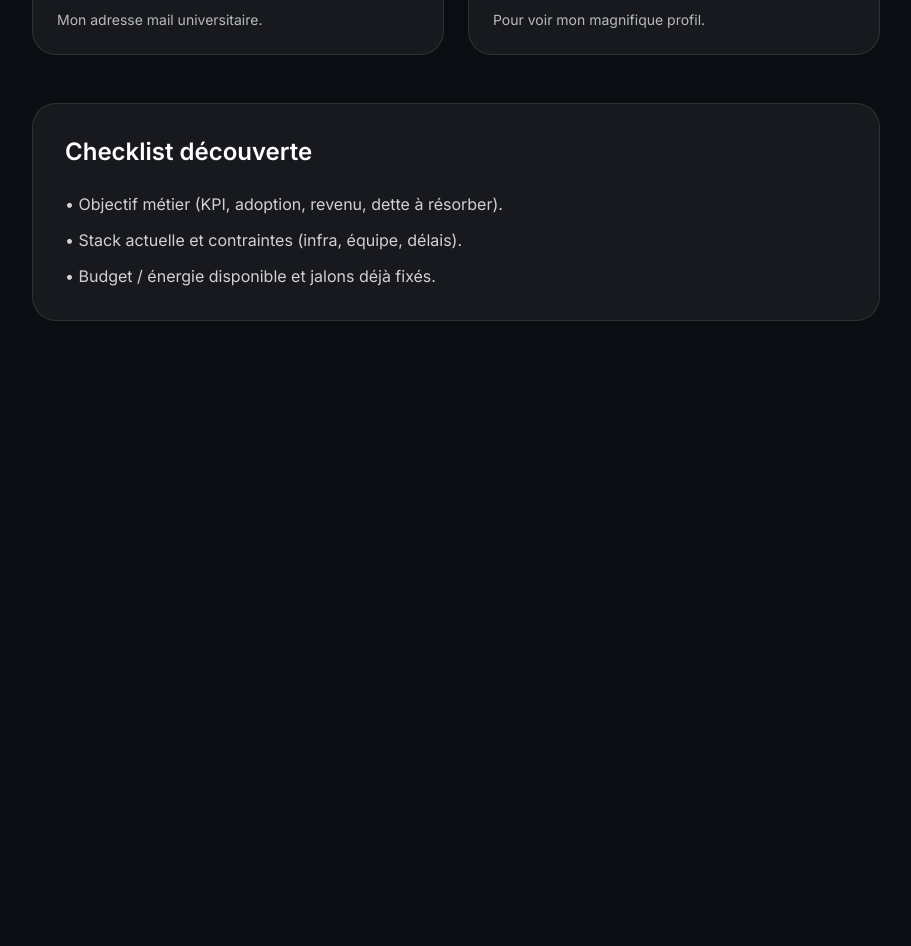
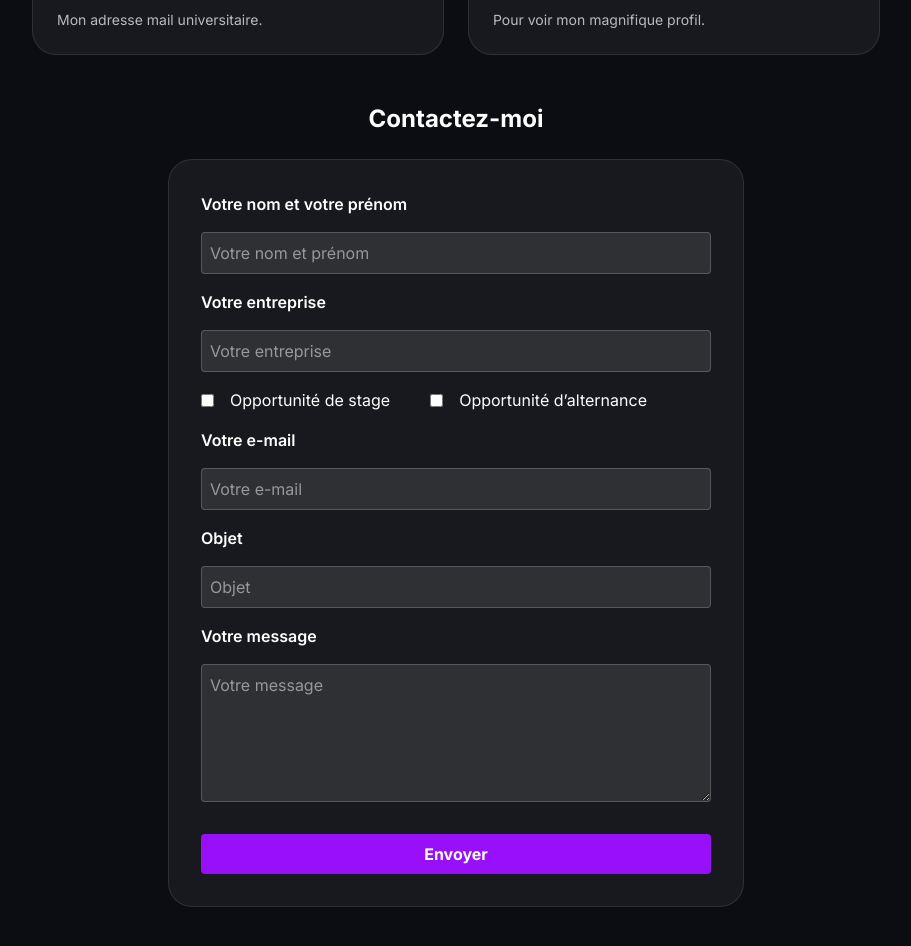
Before and after one commit to MathisFPN/MathisFPN.github.io, a Next.js app: page /contact in a window 1280 px wide. Shown: the part 380-1326 px from the top of the page, without its empty margins (184-1095 px from the left). Before the commit the page ends 800 px from the top, so only its background shows below. Built offline with nearby package versions, Linux system fonts and the light colour scheme.

Commit message:
feat: Add contact form and nodemailer integration for form submissions

```diff
--- a/package.json
+++ b/package.json
@@ -12,6 +12,7 @@
     "framer-motion": "^12.23.22",
     "lucide-react": "^0.544.0",
     "next": "15.5.4",
+    "nodemailer": "^7.0.11",
     "react": "19.1.0",
     "react-dom": "19.1.0"
   },
--- /dev/null
+++ b/src/app/api/contact/route.ts
@@ -0,0 +1,29 @@
+import { NextRequest, NextResponse } from 'next/server';
+import nodemailer from 'nodemailer';
+
+export async function POST(req: NextRequest) {
+  try {
+    const data = await req.json();
+    const { name, company, stage, alternance, email, subject, message } = data;
+
+
+    // Use sendmail transport (like PHP mail())
+    const transporter = nodemailer.createTransport({
+      sendmail: true,
+      newline: 'unix',
+      path: '/usr/sbin/sendmail',
+    });
+
+    const mailOptions = {
+      from: email,
+      to: 'mathis.frappin@etu.univ-smb.fr',
+      subject: `[Contact Portfolio] ${subject}`,
+      text: `Nom: ${name}\nEntreprise: ${company}\nStage: ${stage ? 'Oui' : 'Non'}\nAlternance: ${alternance ? 'Oui' : 'Non'}\nEmail: ${email}\n\nMessage:\n${message}`,
+    };
+
+    await transporter.sendMail(mailOptions);
+    return NextResponse.json({ success: true });
+  } catch (error) {
+    return NextResponse.json({ success: false, error: error.message }, { status: 500 });
+  }
+}
--- /dev/null
+++ b/src/app/contact/metadata.ts
@@ -0,0 +1,6 @@
+import type { Metadata } from 'next';
+
+export const metadata: Metadata = {
+  title: 'Contact – Mathis Frappin',
+  description: '',
+};
--- a/src/app/contact/page.tsx
+++ b/src/app/contact/page.tsx
@@ -1,9 +1,3 @@
-import type { Metadata } from 'next'
-
-export const metadata: Metadata = {
-  title: 'Contact – Mathis Frappin',
-  description: '',
-}
 
 const channels = [
   {
@@ -21,6 +15,7 @@ const channels = [
 ]
 
 export default function ContactPage() {
+
   return (
     <main className="max-w-4xl mx-auto px-6 py-16 space-y-12 text-white">
       <header className="space-y-4 text-center">
@@ -45,14 +40,35 @@ export default function ContactPage() {
         ))}
       </section>
 
-      <section className="rounded-3xl bg-white/5 border border-white/10 p-8 text-white">
-        <h2 className="text-2xl font-semibold mb-6">Checklist découverte</h2>
-        <ul className="space-y-3 text-white/80">
-          <li>• Objectif métier (KPI, adoption, revenu, dette à résorber).</li>
-          <li>• Stack actuelle et contraintes (infra, équipe, délais).</li>
-          <li>• Budget / énergie disponible et jalons déjà fixés.</li>
-        </ul>
+      <section className="contact-form-sect mt-12 max-w-xl mx-auto">
+        <h2 className="text-2xl font-bold mb-6 text-center">Contactez-moi</h2>
+        <form className="contact-form flex flex-col gap-4 bg-white/5 p-8 rounded-3xl border border-white/10" action="https://formspree.io/f/xrbnvggw" method="POST">
+          <label htmlFor="name" className="font-semibold">Votre nom et votre prénom</label>
+          <input type="text" id="name" name="name" placeholder="Votre nom et prénom" required className="p-2 rounded bg-white/10 border border-white/20 text-white" />
+
+          <label htmlFor="company" className="font-semibold">Votre entreprise</label>
+          <input type="text" id="company" name="company" placeholder="Votre entreprise" className="p-2 rounded bg-white/10 border border-white/20 text-white" />
+
+          <div className="flex gap-4 items-center">
+            <input type="checkbox" id="stage" name="stage" className="accent-purple-500" />
+            <label htmlFor="stage">Opportunité de stage</label>
+            <input type="checkbox" id="alternance" name="alternance" className="accent-purple-500 ml-6" />
+            <label htmlFor="alternance">Opportunité d&rsquo;alternance</label>
+          </div>
+
+          <label htmlFor="email" className="font-semibold">Votre e-mail</label>
+          <input type="email" id="email" name="email" placeholder="Votre e-mail" required className="p-2 rounded bg-white/10 border border-white/20 text-white" />
+
+          <label htmlFor="subject" className="font-semibold">Objet</label>
+          <input type="text" id="subject" name="subject" placeholder="Objet" required className="p-2 rounded bg-white/10 border border-white/20 text-white" />
+
+          <label htmlFor="message" className="font-semibold">Votre message</label>
+          <textarea id="message" name="message" rows={5} placeholder="Votre message" required className="p-2 rounded bg-white/10 border border-white/20 text-white" />
+
+          <button type="submit" className="mt-4 bg-purple-600 hover:bg-purple-700 text-white font-bold py-2 px-6 rounded transition">Envoyer</button>
+        </form>
       </section>
+
     </main>
   )
 }
```
Also changed, not shown: 1 other file (tests, documents, lock files or other folders).
